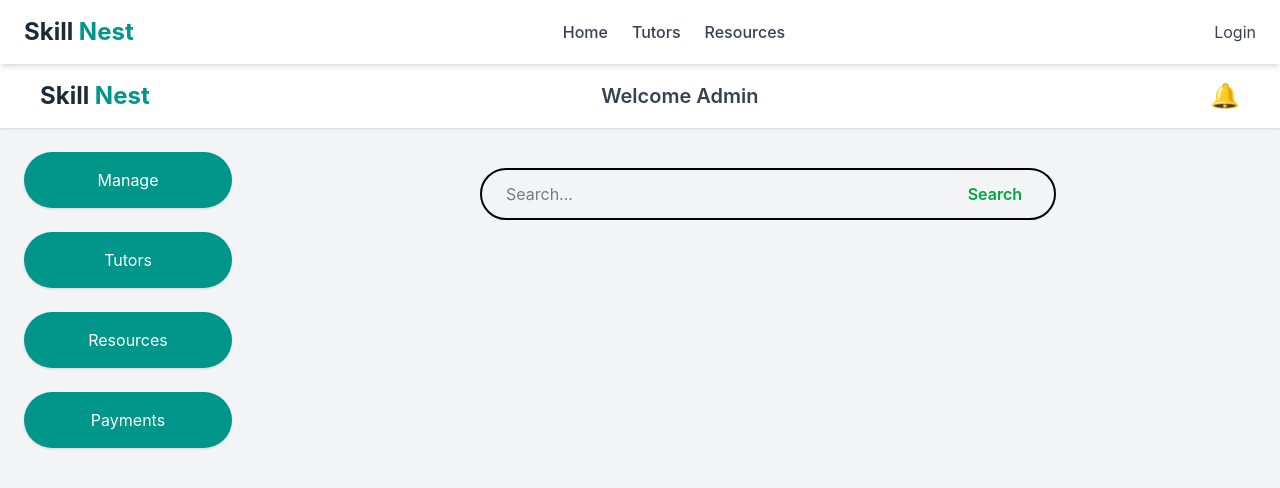
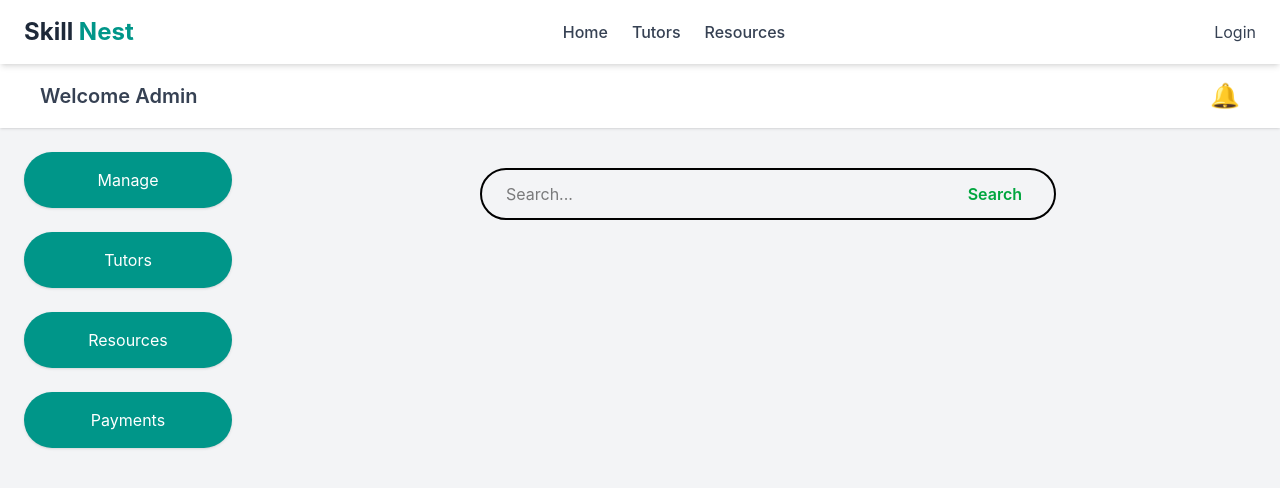
Before and after one commit to niceman1234man/tutor-platform, a React (Vite) app in the folder client/: page /admin in a window 1280 px wide. Shown: the top 488 px of the page. Built offline with nearby package versions, Linux system fonts and the light colour scheme.

Commit message:
changig dashboard

```diff
--- a/client/src/components/DashboardLayout.jsx
+++ b/client/src/components/DashboardLayout.jsx
@@ -11,10 +11,7 @@ export default function DashboardLayout({
       {/* ===== HEADER ===== */}
       <div className="flex items-center justify-between px-10 py-4 bg-white shadow">
 
-        {/* Logo */}
-        <h1 className="text-2xl font-bold text-gray-800">
-          Skill <span className="text-teal-600">Nest</span>
-        </h1>
+
 
         {/* Dynamic Title */}
         <h2 className="text-xl font-semibold text-gray-700">
```
